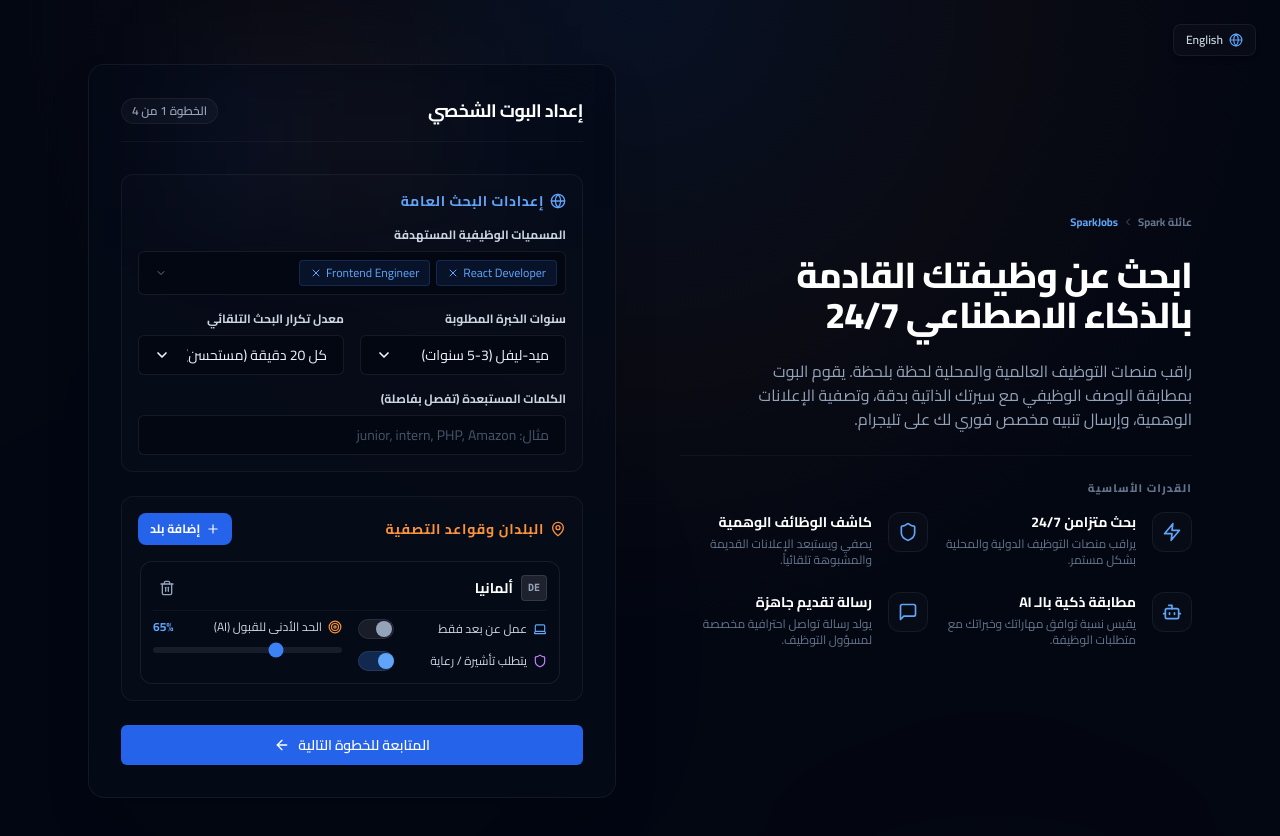
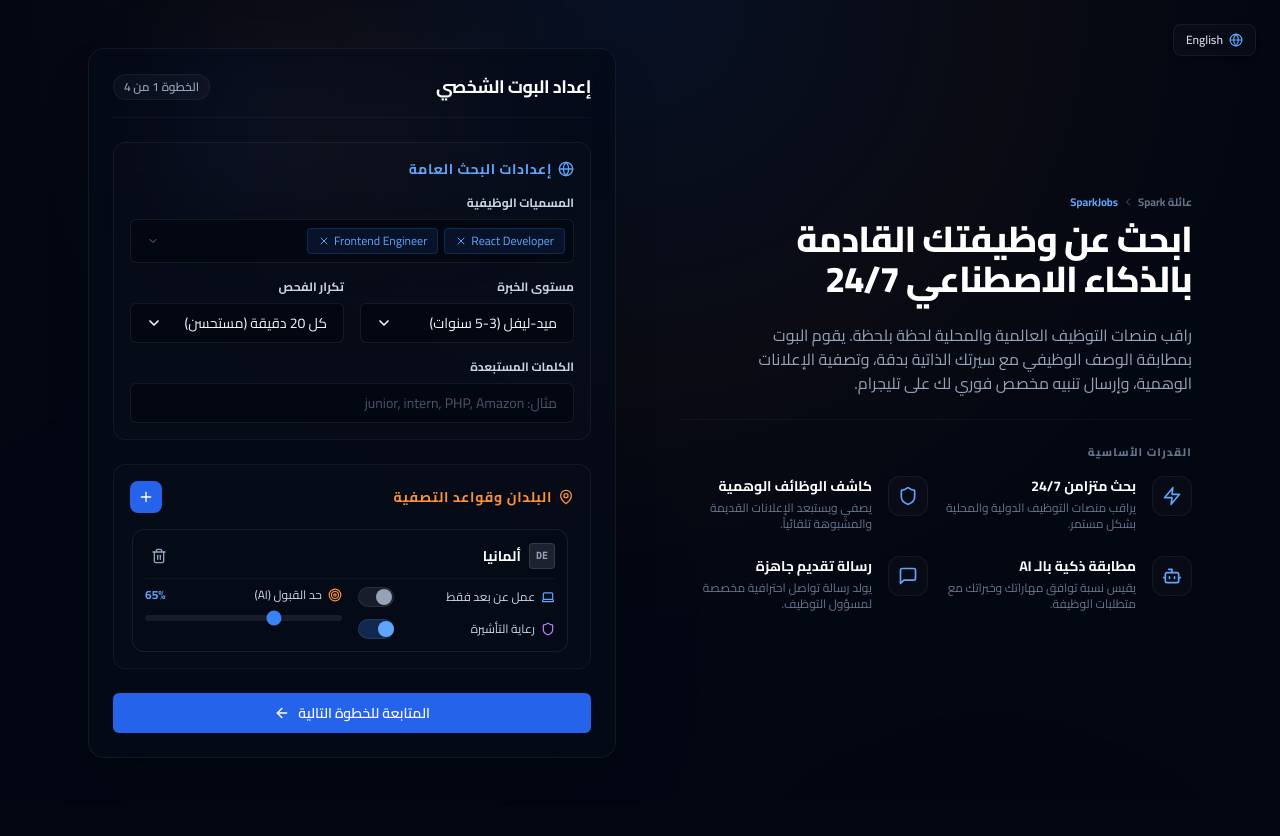
Before and after one commit to Youssseef/SparkJobs, a Next.js app in the folder web/: page / in a window 1280 px wide. Shown: the top 836 px of the page. After the commit the page ends 806 px from the top, so only its background shows below. Built offline with nearby package versions, Linux system fonts and the light colour scheme.

Commit message:
style: reduce SetupWizard card vertical height, shorten UX text labels, adjust country card layout grid, and optimize index layout spacing

```diff
--- a/web/components/SetupWizard.tsx
+++ b/web/components/SetupWizard.tsx
@@ -18,10 +18,10 @@ const TRANSLATIONS = {
     wizardTitle: 'إعداد البوت الشخصي',
     step: 'الخطوة',
     of: 'من',
-    jobTitlesLabel: 'المسميات الوظيفية المستهدفة',
-    countriesLabel: 'الدول المستهدفة للبحث',
+    jobTitlesLabel: 'المسميات الوظيفية',
+    countriesLabel: 'الدول المستهدفة',
     jobTypesLabel: 'نوع العمل المطلوب',
-    visaSponsorshipLabel: 'حالة رعاية التأشيرة',
+    visaSponsorshipLabel: 'رعاية التأشيرة',
     nextBtn: 'المتابعة للخطوة التالية',
     backBtn: 'الرجوع',
     deployBtn: 'بدء التفعيل والتشغيل',
@@ -30,13 +30,13 @@ const TRANSLATIONS = {
     jobSearchPlaceholder: 'ابحث أو اكتب مسمى وظيفي مخصص...',
     countrySearchPlaceholder: 'ابحث عن دولة للبحث بها...',
     customJobBtn: 'إضافة مسمى مخصص',
-    geminiLabel: 'Google Gemini API Key (اختياري - لمطابقة الـ CV والرسائل)',
+    geminiLabel: 'مفتاح Gemini API (اختياري)',
     telegramTokenLabel: 'Telegram Bot Token',
-    telegramChatIdLabel: 'Telegram Chat ID (معرف شات تليجرام الخاص بك)',
-    scraperApiKeyLabel: 'ScraperAPI Key (اختياري - لمنع حظر Indeed)',
+    telegramChatIdLabel: 'معرف الشات Chat ID',
+    scraperApiKeyLabel: 'مفتاح ScraperAPI (اختياري)',
     githubTokenLabel: 'GitHub Personal Access Token (PAT)',
-    githubRepoLabel: 'اسم مستودع البوت الجديد',
-    experienceLabel: 'سنوات الخبرة المطلوبة',
+    githubRepoLabel: 'اسم مستودع GitHub',
+    experienceLabel: 'مستوى الخبرة',
     step5Title: '🎉 اكتمل الإعداد بنجاح!',
     step5Desc: 'تم إنشاء مساعد الوظائف الخاص بك وتفعيله على خوادم GitHub. جاري تشغيل أول دورة فحص للوظائف في الخلفية الآن.',
     countdownLabel: 'الفحص الأول يبدأ خلال:',
@@ -48,10 +48,10 @@ const TRANSLATIONS = {
     wizardTitle: 'Setup Personal Bot',
     step: 'Step',
     of: 'of',
-    jobTitlesLabel: 'Target Job Titles',
+    jobTitlesLabel: 'Job Titles',
     countriesLabel: 'Target Countries',
     jobTypesLabel: 'Job Type Required',
-    visaSponsorshipLabel: 'Visa Sponsorship Status',
+    visaSponsorshipLabel: 'Visa Sponsorship',
     nextBtn: 'Continue to Next Step',
     backBtn: 'Back',
     deployBtn: 'Start Activation & Deploy',
@@ -60,13 +60,13 @@ const TRANSLATIONS = {
     jobSearchPlaceholder: 'Search or add a custom job title...',
     countrySearchPlaceholder: 'Search for target countries...',
     customJobBtn: 'Add custom title',
-    geminiLabel: 'Google Gemini API Key (Optional - for CV matching & templates)',
+    geminiLabel: 'Gemini API Key (Optional)',
     telegramTokenLabel: 'Telegram Bot Token',
-    telegramChatIdLabel: 'Telegram Chat ID (Your Chat ID)',
-    scraperApiKeyLabel: 'ScraperAPI Key (Optional - Prevents Indeed blocks)',
+    telegramChatIdLabel: 'Telegram Chat ID',
+    scraperApiKeyLabel: 'ScraperAPI Key (Optional)',
     githubTokenLabel: 'GitHub Personal Access Token (PAT)',
-    githubRepoLabel: 'New Bot Repository Name',
-    experienceLabel: 'Target Years of Experience',
+    githubRepoLabel: 'Repository Name',
+    experienceLabel: 'Experience Level',
     step5Title: '🎉 Setup Completed Successfully!',
     step5Desc: 'Your personal job assistant has been created and deployed to GitHub Actions. We are booting up and running the first scan cycle in the background now.',
     countdownLabel: 'First scan runs in:',
@@ -412,13 +412,13 @@ export default function SetupWizard({
   };
 
   return (
-    <div className="w-full max-w-xl mx-auto rounded-2xl border border-white/[0.06] bg-[#050b18]/80 backdrop-blur-xl p-8 shadow-2xl relative" dir={language === 'ar' ? 'rtl' : 'ltr'}>
+    <div className="w-full max-w-xl mx-auto rounded-2xl border border-white/[0.06] bg-[#050b18]/80 backdrop-blur-xl p-5 sm:p-6 shadow-2xl relative" dir={language === 'ar' ? 'rtl' : 'ltr'}>
 
       {/* Background Glow - SparkGen brand Blue/Orange spotlights */}
       <div className="absolute top-0 right-1/2 translate-x-1/2 w-80 h-36 bg-gradient-to-r from-blue-500/10 via-orange-500/5 to-blue-500/5 blur-[60px] pointer-events-none -z-10" />
 
       {/* Steps Progress Header */}
-      <div className="flex items-center justify-between mb-8 pb-4 border-b border-white/[0.04]">
+      <div className="flex items-center justify-between mb-6 pb-4 border-b border-white/[0.04]">
         <h2 className="text-lg font-bold tracking-tight text-white">
           {t.wizardTitle}
         </h2>
--- a/web/components/Step1Profile.tsx
+++ b/web/components/Step1Profile.tsx
@@ -293,7 +293,7 @@ export default function Step1Profile({
           {/* Scan Frequency Selector */}
           <div>
             <label className="block text-slate-300 text-xs font-bold mb-2">
-              {language === 'ar' ? 'معدل تكرار البحث التلقائي' : 'Automatic Scan Frequency'}
+              {language === 'ar' ? 'تكرار الفحص' : 'Scan Frequency'}
             </label>
             <div className="relative inline-flex items-center w-full">
               <select
@@ -316,7 +316,7 @@ export default function Step1Profile({
         {/* Exclusion Keywords */}
         <div className="font-sans">
           <label className="block text-slate-300 text-xs font-bold mb-2">
-            {language === 'ar' ? 'الكلمات المستبعدة (تفصل بفاصلة)' : 'Exclusion Keywords (comma separated)'}
+            {language === 'ar' ? 'الكلمات المستبعدة' : 'Exclusion Keywords'}
           </label>
           <input
             type="text"
@@ -344,10 +344,11 @@ export default function Step1Profile({
                 setCountryDropdownOpen(!countryDropdownOpen);
                 setJobDropdownOpen(false);
               }}
-              className="px-3 h-8 rounded-lg bg-blue-600 hover:bg-blue-700 text-white text-xs font-bold flex items-center gap-1.5 transition-all"
+              className="w-8 h-8 rounded-lg bg-blue-600 hover:bg-blue-700 text-white flex items-center justify-center transition-all"
+              aria-label={language === 'ar' ? 'إضافة بلد' : 'Add Country'}
+              title={language === 'ar' ? 'إضافة بلد' : 'Add Country'}
             >
-              <Plus className="h-3.5 w-3.5" />
-              {language === 'ar' ? 'إضافة بلد' : 'Add Country'}
+              <Plus className="h-4 w-4" />
             </button>
 
             {countryDropdownOpen && (
@@ -422,7 +423,7 @@ export default function Step1Profile({
                   </div>
 
                   {/* Card Controls Grid */}
-                  <div className="grid grid-cols-1 sm:grid-cols-2 gap-4">
+                  <div className="grid grid-cols-1 lg:grid-cols-2 gap-4">
 
                     {/* Toggles */}
                     <div className="space-y-3">
@@ -448,7 +449,7 @@ export default function Step1Profile({
                         <div className="flex items-center justify-between">
                           <span className="text-xs text-slate-300 flex items-center gap-1.5">
                             <Shield className="h-3.5 w-3.5 text-purple-400" />
-                            {language === 'ar' ? 'يتطلب تأشيرة / رعاية' : 'Requires Visa Sponsorship'}
+                            {language === 'ar' ? 'رعاية التأشيرة' : 'Visa Sponsorship'}
                           </span>
                           <label className="relative inline-flex items-center cursor-pointer">
                             <input
@@ -469,7 +470,7 @@ export default function Step1Profile({
                       <div className="flex justify-between items-center">
                         <span className="text-xs text-slate-300 flex items-center gap-1.5">
                           <Target className="h-3.5 w-3.5 text-orange-400" />
-                          {language === 'ar' ? 'الحد الأدنى للقبول (AI)' : 'Min match score (AI)'}
+                          {language === 'ar' ? 'حد القبول (AI)' : 'Min Match (AI)'}
                         </span>
                         <span className="text-xs font-bold text-blue-400">{tc.min_match_score}%</span>
                       </div>
--- a/web/components/Step3Credentials.tsx
+++ b/web/components/Step3Credentials.tsx
@@ -315,10 +315,10 @@ export default function Step3Credentials({
           onChange={(e) => setScraperApiKey(e.target.value)}
           className="w-full h-10 px-4 rounded-md border border-white/[0.08] bg-[#030712] text-sm text-slate-100 placeholder-slate-600 focus:ring-1 focus:ring-blue-500 outline-none"
         />
-        <p className="mt-1.5 text-[10px] text-slate-500 leading-relaxed">
+        <p className="mt-1.5 text-[10px] text-slate-500 leading-relaxed font-sans">
           {language === 'ar'
-            ? 'ينصح به بشدة لتجنب الحظر على Indeed/Google Jobs. بدون المفتاح، قد يفشل فحص بعض الوظائف ويرجع 0 نتائج.'
-            : 'Highly recommended to avoid Indeed/Google Jobs blocks. Without a key, scans may fail and return 0 results.'}
+            ? 'مطلوب للبحث في Indeed. بدونه، سيتم فحص وظائف Google فقط.'
+            : 'Required to scan Indeed. Without this, only Google Jobs will be queried.'}
         </p>
       </div>
 
--- a/web/pages/index.tsx
+++ b/web/pages/index.tsx
@@ -55,7 +55,7 @@ export default function Home() {
   const t = PAGE_TRANSLATIONS[language];
 
   return (
-    <div className="min-h-screen bg-[#030712] text-slate-100 flex flex-col font-sans select-none relative overflow-hidden py-16" dir={language === 'ar' ? 'rtl' : 'ltr'}>
+    <div className="min-h-screen bg-[#030712] text-slate-100 flex flex-col font-sans select-none relative overflow-hidden py-8 md:py-12" dir={language === 'ar' ? 'rtl' : 'ltr'}>
 
       {/* Background Glows matching SparkGen Theme */}
       <div className="absolute inset-0 max-h-full overflow-hidden pointer-events-none z-0">
@@ -83,16 +83,18 @@ export default function Home() {
       </div>
 
       {/* Hero Section / Main Content Area */}
-      <main className="flex-1 w-full max-w-6xl mx-auto px-6 flex flex-col justify-center relative z-10">
+      <main className="flex-1 w-full max-w-6xl mx-auto px-4 sm:px-6 flex flex-col justify-center relative z-10">
 
         {!setupData || isEditing ? (
-          <div className="w-full grid grid-cols-1 lg:grid-cols-12 gap-12 items-center">
+          <div className="w-full grid grid-cols-1 md:grid-cols-12 gap-8 lg:gap-12 items-center">
 
             {/* Left Column: Premium Pitch */}
-            <div className="lg:col-span-6 space-y-6 text-start">
+            <div className="md:col-span-6 space-y-6 text-start">
 
+              {/* Header Text Group */}
+              <div className="space-y-2">
                 {/* Breadcrumbs */}
-              <div className="flex items-center gap-1 text-[11px] font-bold text-slate-500 mb-2" dir={language === 'ar' ? 'rtl' : 'ltr'}>
+                <div className="flex items-center gap-1 text-[11px] font-bold text-slate-500" dir={language === 'ar' ? 'rtl' : 'ltr'}>
                   <a href="https://sparkgen.app" target="_blank" rel="noreferrer" className="hover:text-white transition-colors">
                     {t.breadcrumbParent}
                   </a>
@@ -100,10 +102,11 @@ export default function Home() {
                   <span className="text-blue-400">{t.breadcrumbChild}</span>
                 </div>
 
-              <h1 className="text-3xl md:text-4xl font-black tracking-tight text-white leading-relaxed">
+                <h1 className={`text-3xl md:text-4xl font-black tracking-tight text-white ${language === 'ar' ? 'leading-relaxed' : 'leading-tight'}`}>
                   {t.heroTitlePart1} <br />
                   {t.heroTitlePart2}
                 </h1>
+              </div>
 
               <p className="text-slate-400 text-sm md:text-base leading-relaxed max-w-md">
                 {t.heroDesc}
@@ -163,7 +166,7 @@ export default function Home() {
             </div>
 
             {/* Right Column: Setup Wizard */}
-            <div className="lg:col-span-6 w-full">
+            <div className="md:col-span-6 w-full">
               <SetupWizard
                 language={language}
                 initialGithubToken={setupData?.githubToken}
```
Also changed, not shown: web/components/CvUploadPanel.tsx (+5 -5 lines), 1 other file (tests, documents, lock files or other folders). Lines whose indentation alone changed are shown as unchanged.
